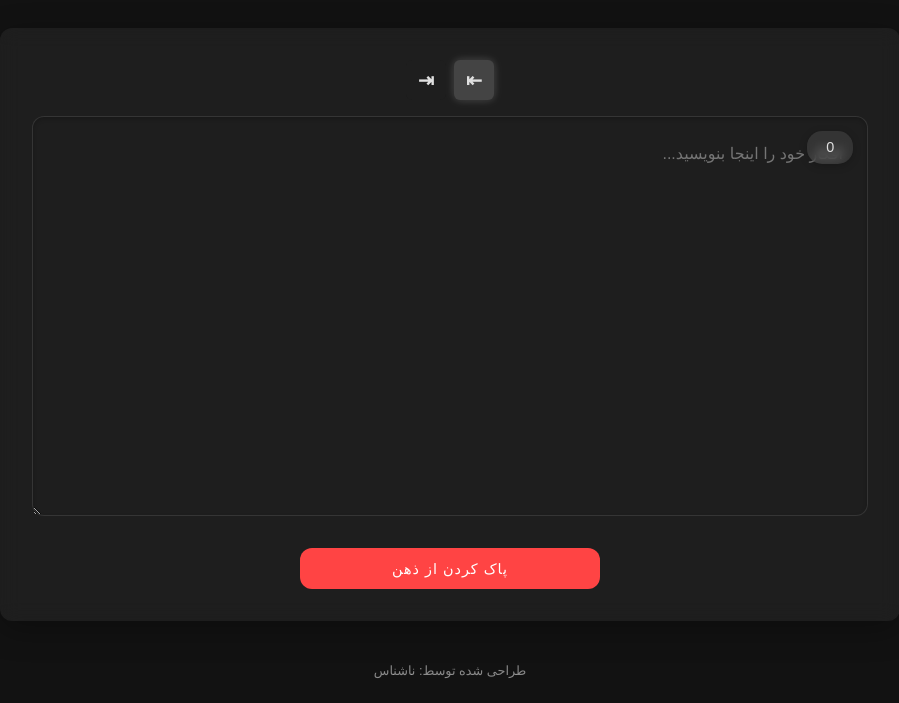
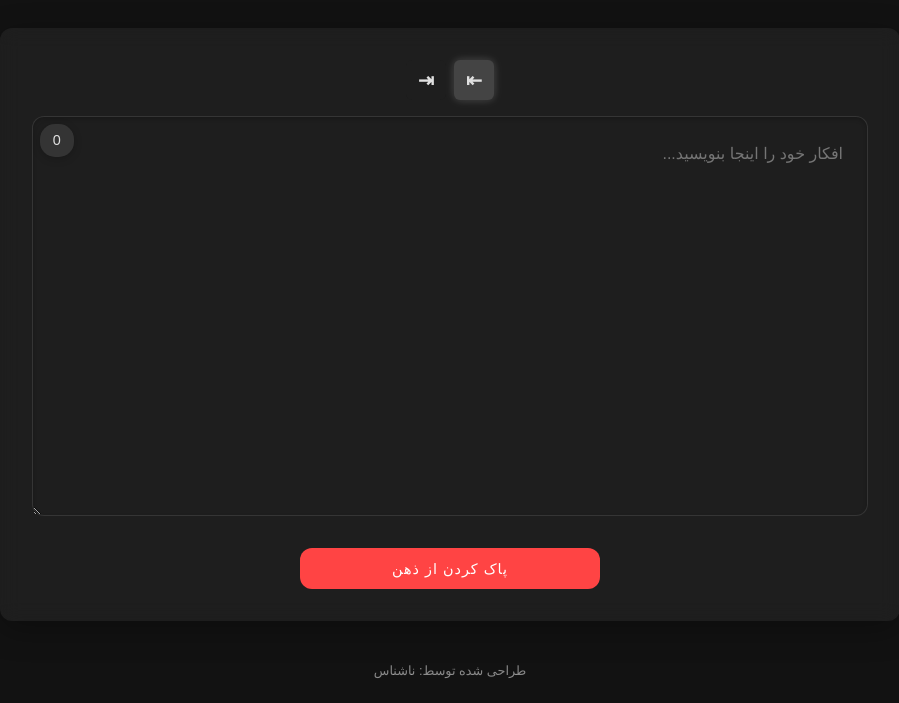
Before and after one commit to 4n0nymou3/Mind, a plain HTML site: page index.html in a window 1280 px wide. Shown: the part 97-800 px from the top of the page, without its empty margins (190-1089 px from the left). Drawn offline with Linux system fonts and the light colour scheme; a web font is replaced by a local one.

Commit message:
styles.css

```diff
--- a/css/styles.css
+++ b/css/styles.css
@@ -154,15 +154,23 @@ textarea:focus {
 
 .char-counter {
     position: absolute;
-    top: 15px;
-    right: 15px;
+    top: 0;
+    left: 0;
+    right: 0;
+    display: flex;
+    justify-content: flex-end;
+    padding: 0.5rem;
+    background-color: transparent;
+    z-index: 1;
+}
+
+.char-counter span {
     background-color: var(--counter-bg);
     padding: 0.3rem 0.8rem;
     border-radius: 15px;
     font-size: 0.9rem;
     backdrop-filter: blur(5px);
     box-shadow: 0 2px 8px rgba(0, 0, 0, 0.2);
-    z-index: 1;
     transition: all 0.3s ease;
 }
 
```
